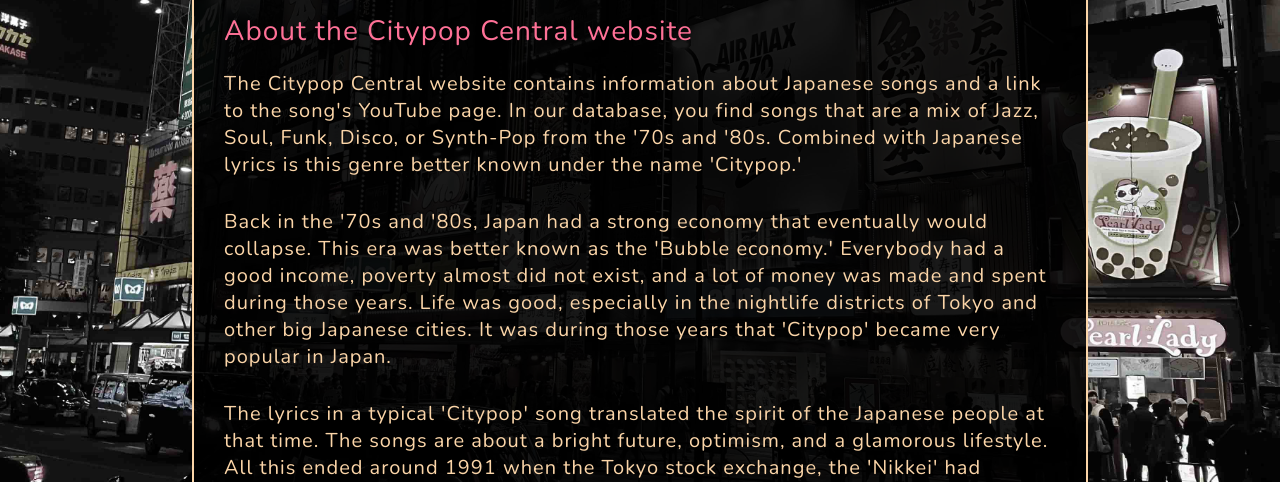
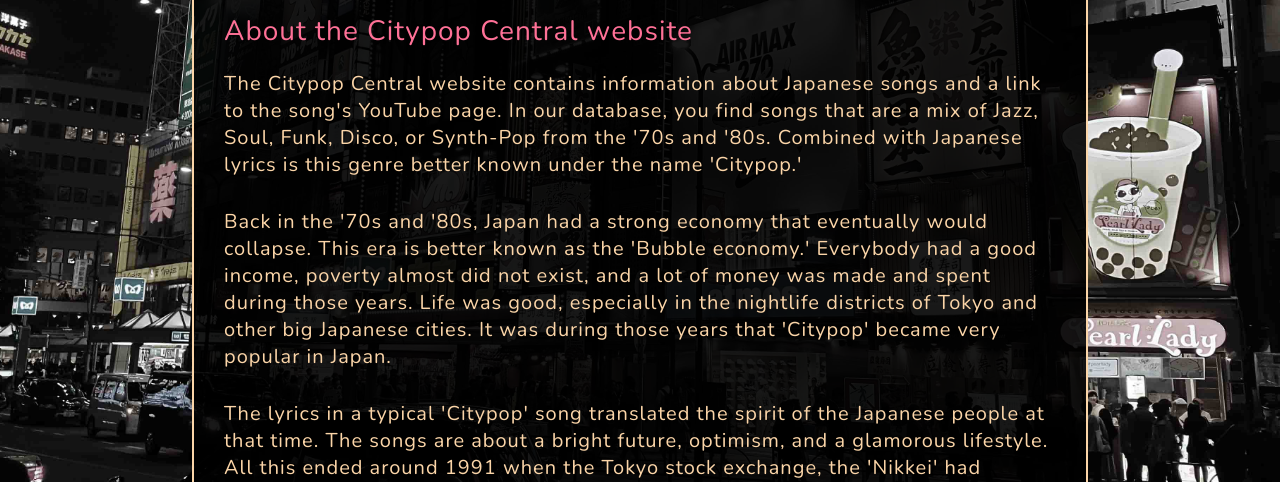
Before and after one commit to Eburonia/citypop-central, a Flask app: page /about in a window 1280 px wide. Shown: the part 256-738 px from the top of the page. Run offline with Flask 2, Linux system fonts and the light colour scheme; some libraries are stand-ins or nearby versions.

```diff
--- a/templates/about.html
+++ b/templates/about.html
@@ -18,7 +18,7 @@ Date: November 2021
         <p class="about-p">The Citypop Central website contains information about Japanese songs and a link to the song's YouTube page. In our database, you find songs that are a mix of Jazz, Soul, Funk, Disco, or Synth-Pop from the '70s and '80s. Combined with Japanese lyrics is this genre better known under the name 'Citypop.'</p>
 
         <!-- paragraph -->
-        <p class="about-p">Back in the '70s and '80s, Japan had a strong economy that eventually would collapse. This era was better known as the 'Bubble economy.' Everybody had a good income, poverty almost did not exist, and a lot of money was made and spent during those years. Life was good, especially in the nightlife districts of Tokyo and other big Japanese cities. It was during those years that 'Citypop' became very popular in Japan.</p>
+        <p class="about-p">Back in the '70s and '80s, Japan had a strong economy that eventually would collapse. This era is better known as the 'Bubble economy.' Everybody had a good income, poverty almost did not exist, and a lot of money was made and spent during those years. Life was good, especially in the nightlife districts of Tokyo and other big Japanese cities. It was during those years that 'Citypop' became very popular in Japan.</p>
 
         <!-- paragraph -->
         <p class="about-p">The lyrics in a typical 'Citypop' song translated the spirit of the Japanese people at that time. The songs are about a bright future, optimism, and a glamorous lifestyle. All this ended around 1991 when the Tokyo stock exchange, the 'Nikkei' had plummeted to half. The glamorous lifestyle of the '80s was over. Many Japanese people lost their job, many lost money in a housing crisis, and most did not know what the future would bring. Together with this economic tragedy, the 'Citypop' genre disappeared from the mainstream, making space for new types of music genres.</p>
```
